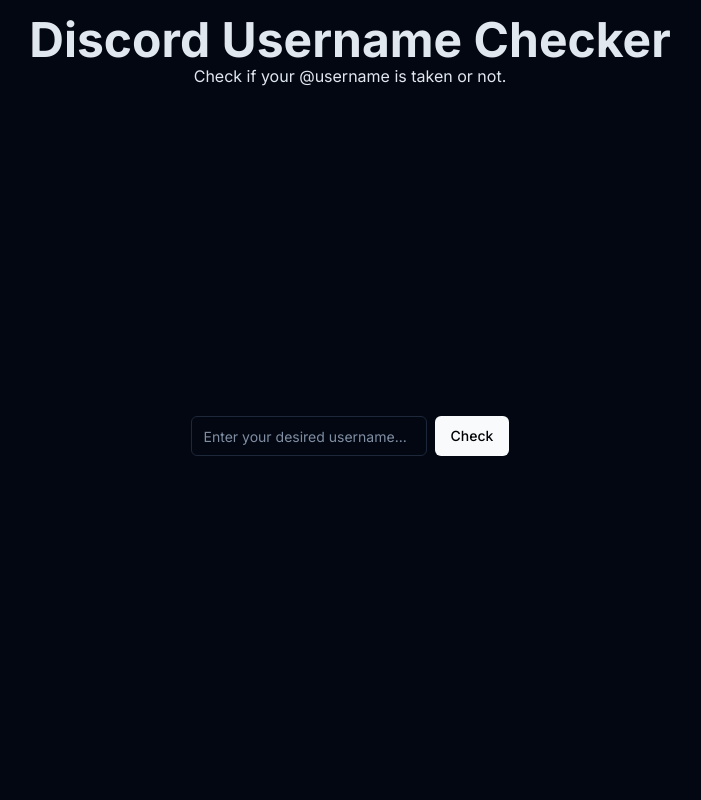
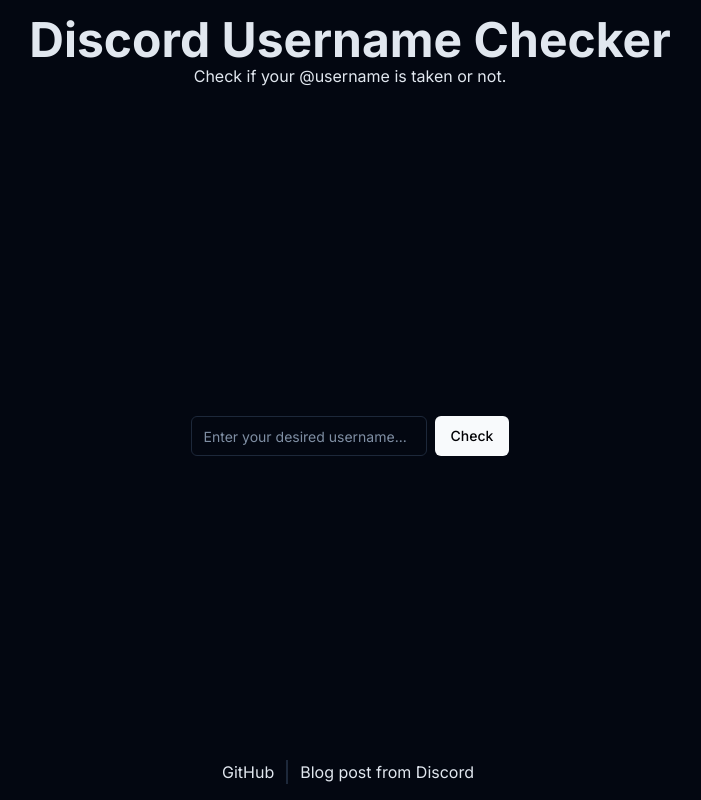
Before and after one commit to ToastedDev/discord-username-checker, a Next.js app: page / in a window 1280 px wide. Shown: the whole page, without its empty margins (290-991 px from the left). Built offline with nearby package versions, Linux system fonts and the light colour scheme.

Commit message:
add links at the bottom of the site

```diff
--- a/src/app/layout.tsx
+++ b/src/app/layout.tsx
@@ -1,5 +1,7 @@
 import { Analytics } from "@vercel/analytics/react";
 import { Inter } from "next/font/google";
+import Link from "next/link";
+import { buttonVariants } from "~/components/button";
 import "./globals.css";
 
 const inter = Inter({ subsets: ["latin"] });
@@ -38,6 +40,26 @@
           <div className="flex flex-grow flex-col items-center justify-center gap-2">
             {children}
           </div>
+          <footer className="fixed bottom-4">
+            <ul className="flex gap-1 divide-x-2">
+              <li>
+                <Link
+                  className="px-2 hover:underline"
+                  href="https://github.com/ToastedDev/discord-username-checker"
+                >
+                  GitHub
+                </Link>
+              </li>
+              <li>
+                <Link
+                  className="px-3 hover:underline"
+                  href="https://discord.com/blog/usernames"
+                >
+                  Blog post from Discord
+                </Link>
+              </li>
+            </ul>
+          </footer>
         </main>
         <Analytics />
       </body>
```
